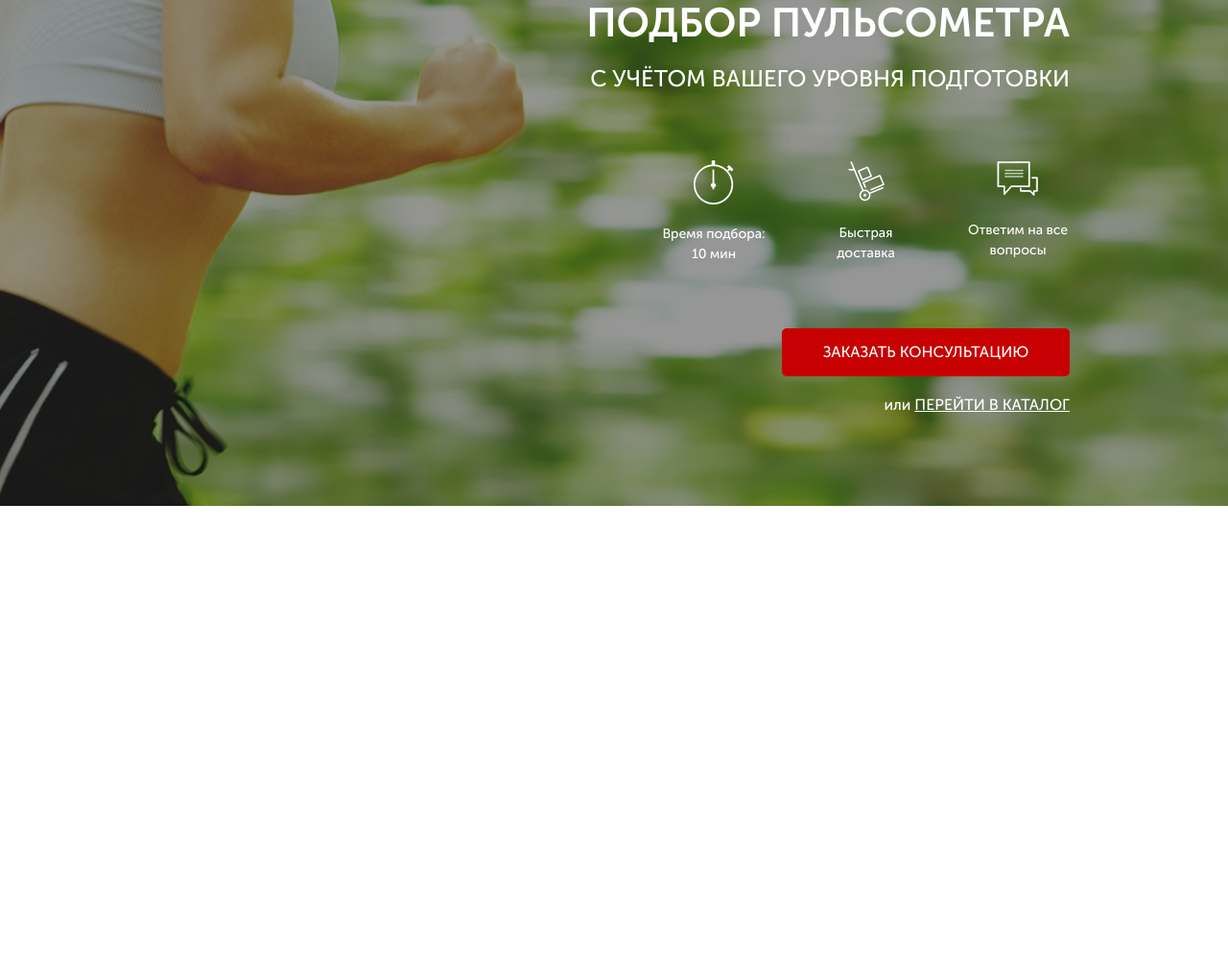
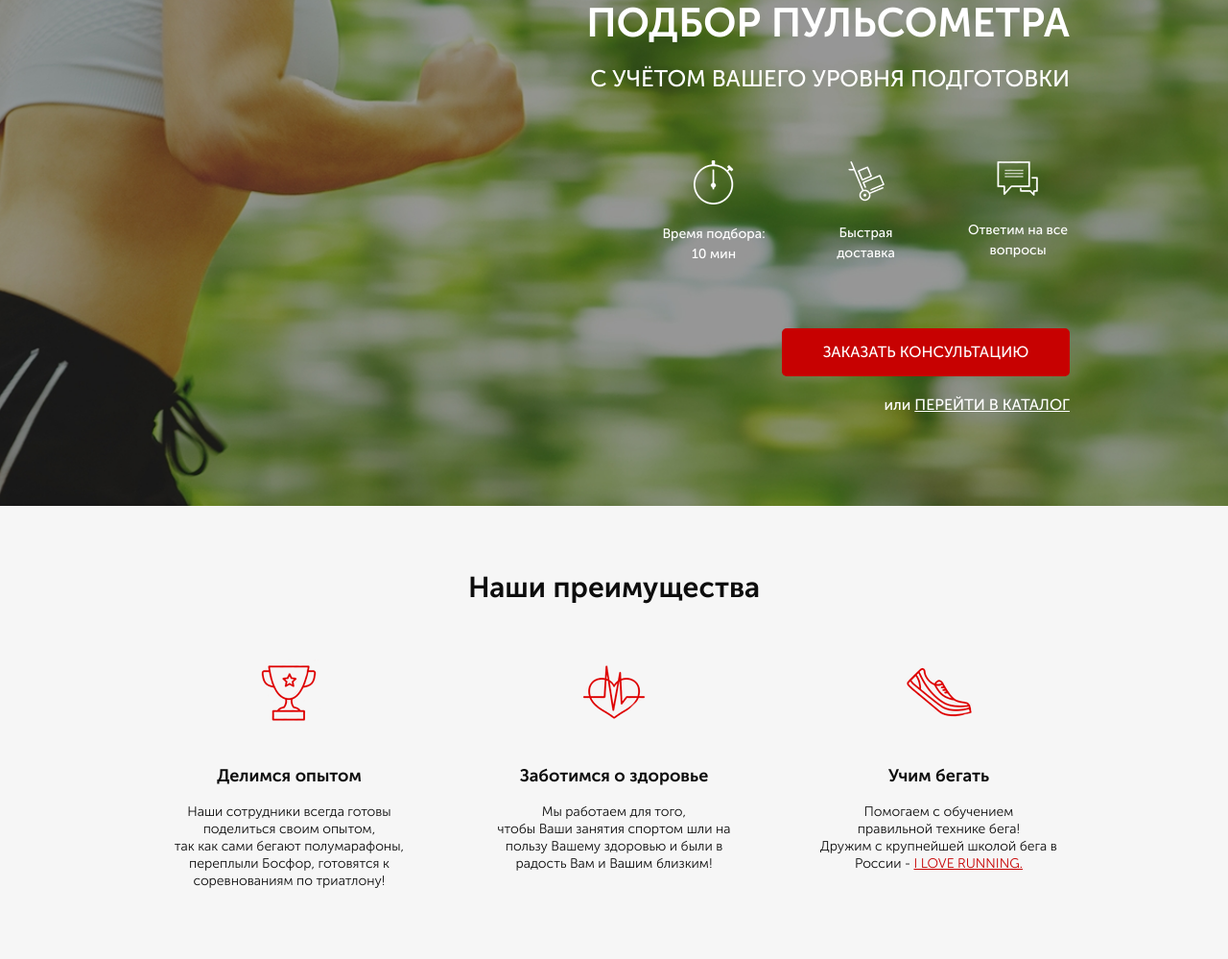
Before and after one commit to l1kholetov/pulse, a website: page src/index.html in a window 1280 px wide. Shown: the part 165-1164 px from the top of the page at 96% size. Before the commit the page ends 800 px from the top, so only its background shows below. Drawn offline with Linux system fonts and the light colour scheme.

Commit message:
add section advantages

```diff
--- a/src/index.html
+++ b/src/index.html
@@ -59,5 +59,51 @@
 			</div>
 		</div>
   </div>
+
+	<div class="advantages">
+		<div class="container">
+			<h2 class="advantages__header">Наши преимущества</h2>
+
+			<ul class="advantages__list">
+				<li class="advantages__card">
+					<img src="icons/advantages/cup.png" alt="Делимся опытом">
+
+					<h3 class="advantages__title">Делимся опытом</h3>
+					<div class="advantages__descr">
+						Наши сотрудники всегда готовы поделиться своим опытом,
+						<br>
+						так как сами бегают полумарафоны,
+						<br>
+						переплыли Босфор, готовятся к соревнованиям по триатлону!
+					</div>
+				</li>
+
+				<li class="advantages__card">
+					<img src="icons/advantages/heart.png" alt="Заботимся о здоровье">
+
+					<h3 class="advantages__title">Заботимся о здоровье</h3>
+					<div class="advantages__descr">
+						Мы работаем для того,
+						<br>
+						чтобы Ваши занятия спортом шли на пользу Вашему здоровью и были в радость Вам и Вашим близким!
+					</div>
+				</li>
+
+				<li class="advantages__card">
+					<img src="icons/advantages/shoe.png" alt="Учим бегать">
+
+					<h3 class="advantages__title">Учим бегать</h3>
+					<div class="advantages__descr">
+						Помогаем с обучением
+						<br>
+						правильной технике бега!
+						<br>
+						Дружим с крупнейшей школой бега в России -
+						<a href="#">I LOVE RUNNING.</a>
+					</div>
+				</li>
+			</ul>
+		</div>
+	</div>
 </body>
 </html>
--- a/src/sass/base/_variables.scss
+++ b/src/sass/base/_variables.scss
@@ -1 +1,2 @@
-$main-color: #c70101
+$main-color: #c70101;
+$title-color: #0d0d0d;
--- /dev/null
+++ b/src/sass/blocks/_advantages.scss
@@ -0,0 +1,62 @@
+.advantages {
+	padding: 70px 0 67px 0;
+	min-height: 472px;
+
+	background-color: #F6F6F6;
+
+	&__header {
+		margin-bottom: 60px;
+
+		font-size: 30px;
+		line-height: 1;
+		font-weight: 700;
+		color: $title-color;
+		text-align: center;
+	}
+
+	&__list {
+		display: flex;
+		justify-content: space-between;
+		margin: 0;
+		padding: 0;
+
+		list-style: none;
+	}
+
+	&__card {
+		max-width: 273px;
+
+		img {
+			display: block;
+			margin: 0 auto;
+			margin-bottom: 42px;
+		}
+	}
+
+	&__title {
+		margin-bottom: 20px;
+
+		font-size: 18px;
+		line-height: 1;
+		font-weight: 700;
+		color: $title-color;
+		text-align: center;
+	}
+
+	&__descr {
+		font-size: 14px;
+		line-height: 18px;
+		font-weight: 300;
+		color: $title-color;
+		text-align: center;
+
+		a {
+			color: $main-color;
+			text-transform: uppercase;
+
+			&:hover {
+				text-decoration: none;
+			}
+		}
+	}
+}
--- a/src/sass/blocks/_header.scss
+++ b/src/sass/blocks/_header.scss
@@ -32,7 +32,6 @@
 		color: #fff;
 
 		&:hover {
-			color: #fff;
 			text-decoration: none;
 		}
 	}
--- a/src/sass/blocks/_promo.scss
+++ b/src/sass/blocks/_promo.scss
@@ -62,6 +62,10 @@
 			color: #fff;
 			text-transform: uppercase;
 			text-decoration: underline;
+
+			&:hover {
+				text-decoration: none;
+			}
 		}
 	}
 }
--- a/src/sass/style.scss
+++ b/src/sass/style.scss
@@ -13,3 +13,4 @@
 @import 'blocks/promo';
 @import 'blocks/header';
 @import 'blocks/buttons';
+@import 'blocks/advantages';
```
Also changed, not shown: src/css/style.min.css.
